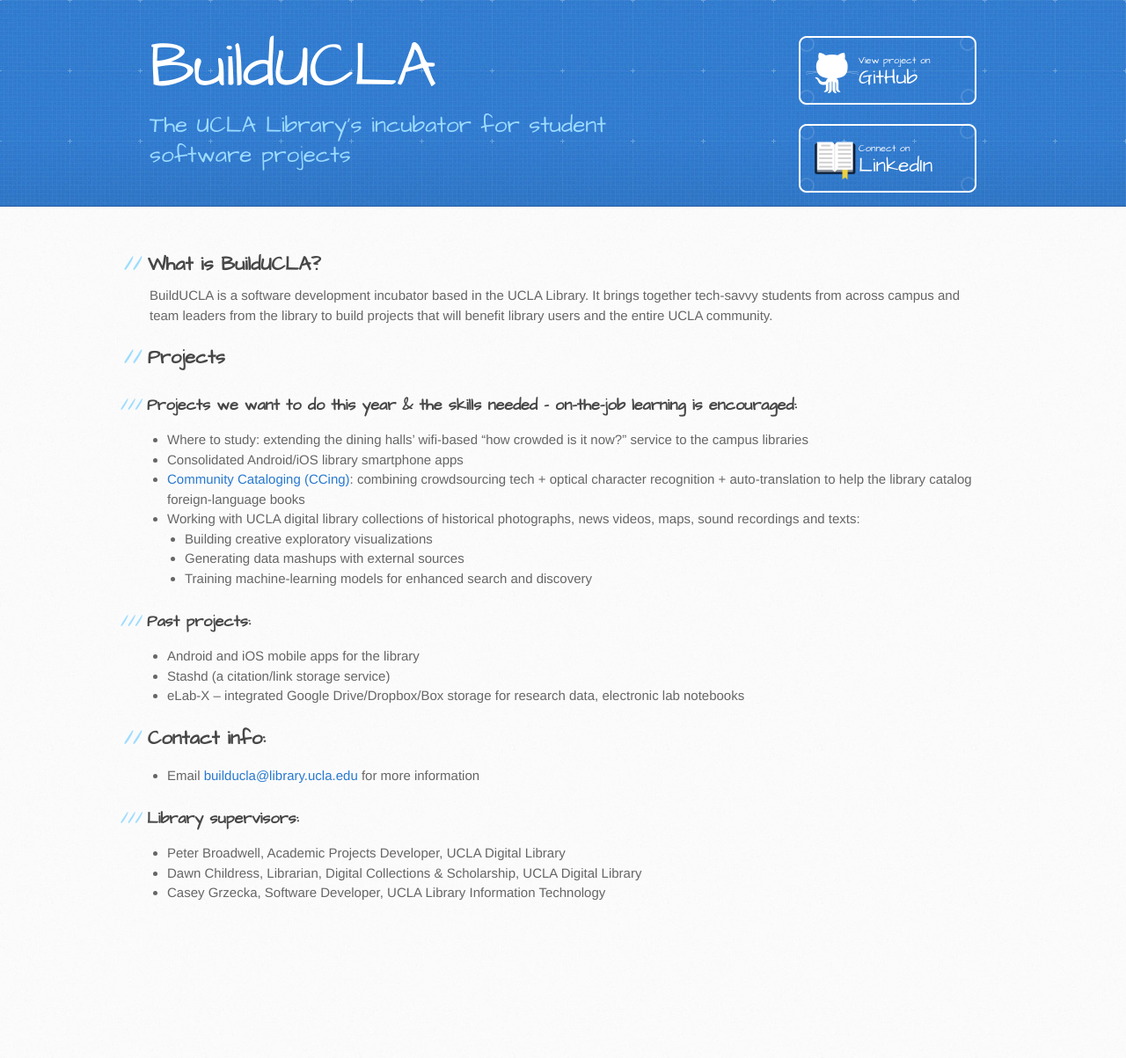
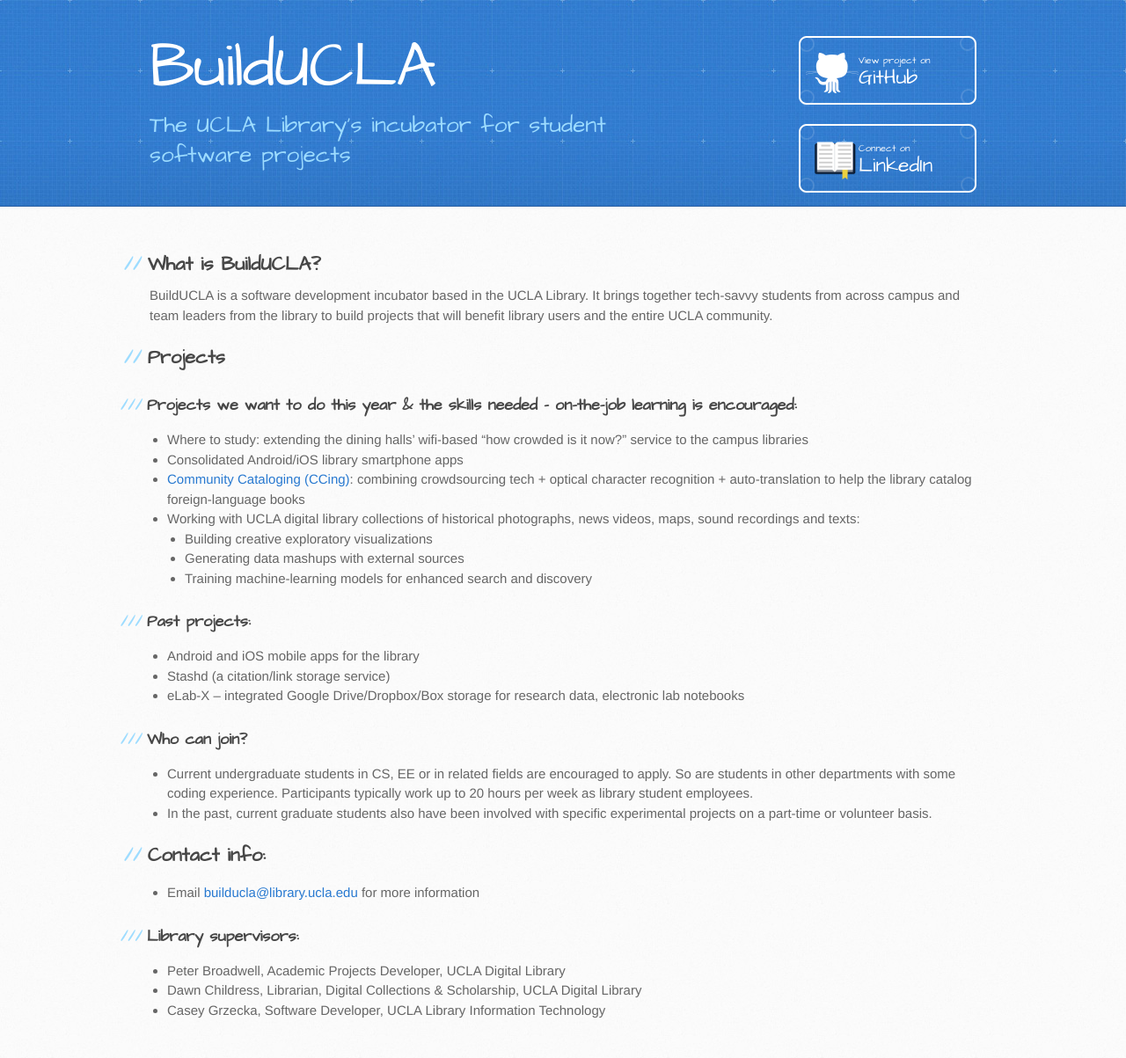
Before and after one commit to UCLALibrary/BuildUCLA, a Jekyll site: the page built from docs/index.md, in a window 1280 px wide. Shown: the whole page at 88% size. Built offline with Jekyll 4.4.1, drawn with Linux system fonts in a browser that asks for light colours; before the commit the page ends 1069 px from its top, so only the background shows below that.

Commit message:
Update index.md

```diff
--- a/docs/index.md
+++ b/docs/index.md
@@ -26,6 +26,11 @@ BuildUCLA is a software development incubator based in the UCLA Library. It brin
 * eLab-X -- integrated Google Drive/Dropbox/Box storage for research data, electronic lab notebooks
 
 
+### Who can join?
+* Current undergraduate students in CS, EE or in related fields are encouraged to apply. So are students in other departments with some coding experience. Participants typically work up to 20 hours per week as library student employees.
+* In the past, current graduate students also have been involved with specific experimental projects on a part-time or volunteer basis.
+
+
 ## Contact info:
 
 * Email <a href="mailto:builducla@library.ucla.edu">builducla@library.ucla.edu</a> for more information
```
